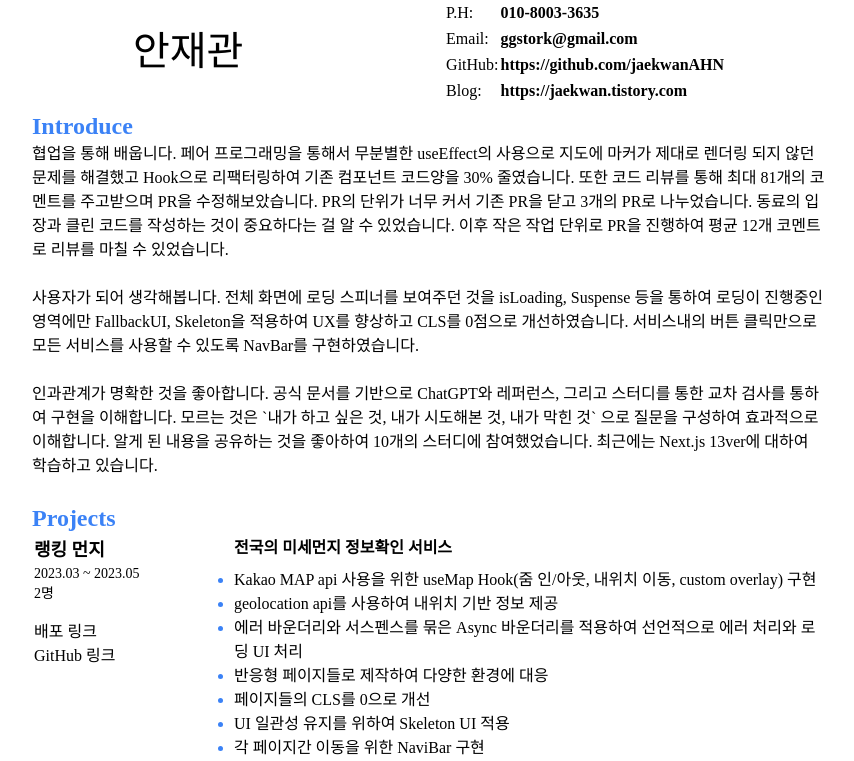
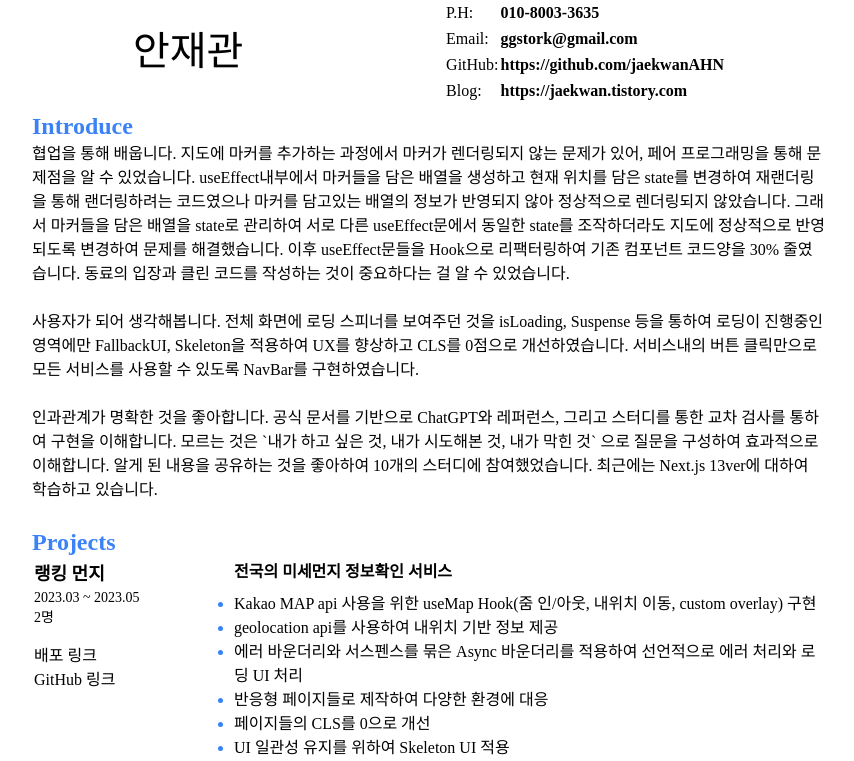
Before and after one commit to jaekwanAHN/resume, a Next.js app: page / in a window 1280 px wide. Shown: the top 761 px of the page, without its empty margins (211-1065 px from the left). Built offline with nearby package versions, Linux system fonts and the light colour scheme.

Commit message:
Refactor: 자기소개 수정

```diff
--- a/src/components/Header/Introduce.tsx
+++ b/src/components/Header/Introduce.tsx
@@ -3,13 +3,16 @@ const Introduce = () => {
     <div className="mb-2">
       <p className="text-2xl text-blue-500 sectionTitle">Introduce</p>
       <p>
-        협업을 통해 배웁니다. 페어 프로그래밍을 통해서 무분별한 useEffect의
-        사용으로 지도에 마커가 제대로 렌더링 되지 않던 문제를 해결했고 Hook으로
-        리팩터링하여 기존 컴포넌트 코드양을 30% 줄였습니다. 또한 코드 리뷰를
-        통해 최대 81개의 코멘트를 주고받으며 PR을 수정해보았습니다. PR의 단위가
-        너무 커서 기존 PR을 닫고 3개의 PR로 나누었습니다. 동료의 입장과 클린
-        코드를 작성하는 것이 중요하다는 걸 알 수 있었습니다. 이후 작은 작업
-        단위로 PR을 진행하여 평균 12개 코멘트로 리뷰를 마칠 수 있었습니다.
+        협업을 통해 배웁니다. 지도에 마커를 추가하는 과정에서 마커가 렌더링되지
+        않는 문제가 있어, 페어 프로그래밍을 통해 문제점을 알 수 있었습니다.
+        useEffect내부에서 마커들을 담은 배열을 생성하고 현재 위치를 담은 state를
+        변경하여 재랜더링을 통해 랜더링하려는 코드였으나 마커를 담고있는 배열의
+        정보가 반영되지 않아 정상적으로 렌더링되지 않았습니다. 그래서 마커들을
+        담은 배열을 state로 관리하여 서로 다른 useEffect문에서 동일한 state를
+        조작하더라도 지도에 정상적으로 반영되도록 변경하여 문제를 해결했습니다.
+        이후 useEffect문들을 Hook으로 리팩터링하여 기존 컴포넌트 코드양을 30%
+        줄였습니다. 동료의 입장과 클린 코드를 작성하는 것이 중요하다는 걸 알 수
+        있었습니다.
         <br />
         <br />
         사용자가 되어 생각해봅니다. 전체 화면에 로딩 스피너를 보여주던 것을
```
